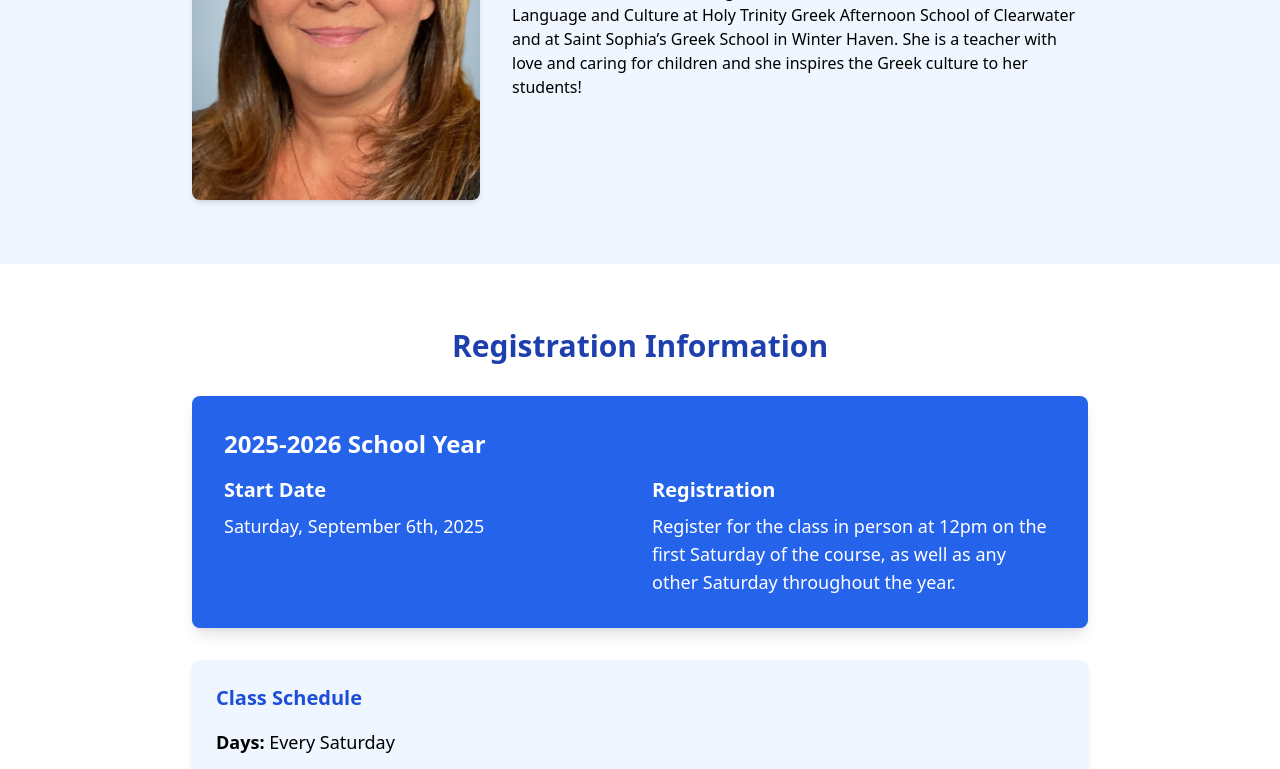
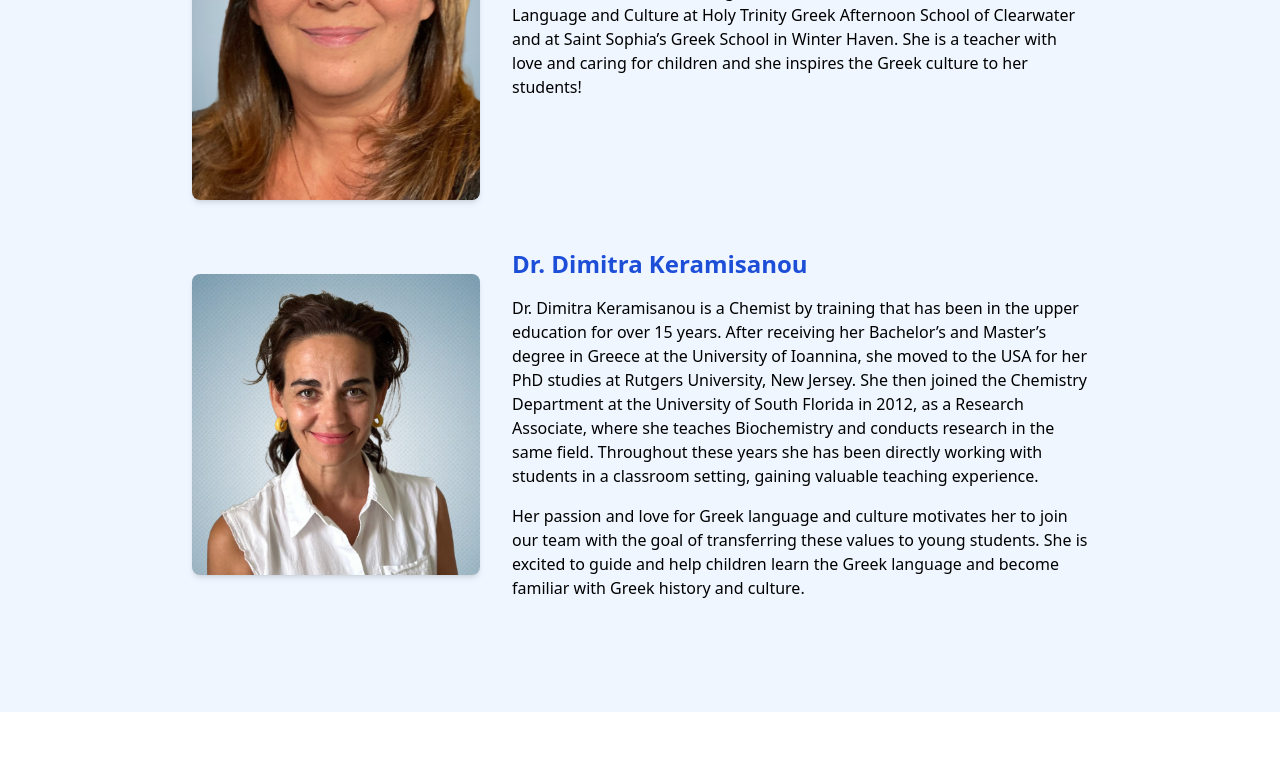
Before and after one commit to tampagreekschool/TGS, a React (Vite) app: page / in a window 1280 px wide. Shown: the part 5238-6007 px from the top of the page. Built offline with nearby package versions, Linux system fonts and the light colour scheme.

Commit message:
Added Dimitra to staff list

```diff
--- a/src/components/Staff.tsx
+++ b/src/components/Staff.tsx
@@ -4,6 +4,7 @@ const Staff = () => {
       <div className="container mx-auto px-4">
         <h2 className="text-3xl font-bold text-center mb-8 text-blue-800">Our Staff</h2>
 
+        {/* Yannis Giavaras */}
         <div className="max-w-4xl mx-auto flex flex-col md:flex-row gap-8 items-center mb-12">
           <div className="md:w-1/3">
             <img
@@ -57,7 +58,7 @@ const Staff = () => {
         </div>
 
         {/* Chrisa Kapnogiannis */}
-        <div className="max-w-4xl mx-auto flex flex-col md:flex-row gap-8 items-center">
+        <div className="max-w-4xl mx-auto flex flex-col md:flex-row gap-8 items-center mb-12">
           <div className="md:w-1/3">
             <img
               src="/images/chrisa_kapnogiannis_photo.jpeg"
@@ -80,6 +81,27 @@ const Staff = () => {
           </div>
         </div>
 
+        {/* Dr. Dimitra Keramisanou */}
+        <div className="max-w-4xl mx-auto flex flex-col md:flex-row gap-8 items-center mb-12">
+          <div className="md:w-1/3">
+            <img
+              src="/images/dimitra_keramisanou_photo.jpeg"
+              alt="Dr. Dimitra Keramisanou Photo"
+              className="rounded-lg shadow-md w-full h-auto object-cover"
+            />
+          </div>
+
+          <div className="md:w-2/3">
+            <h3 className="text-2xl font-bold text-blue-700 mb-4">Dr. Dimitra Keramisanou</h3>
+            <p className="mb-4">
+              Dr. Dimitra Keramisanou is a Chemist by training that has been in the upper education for over 15 years. After receiving her Bachelor’s and Master’s degree in Greece at the University of Ioannina, she moved to the USA for her PhD studies at Rutgers University, New Jersey. She then joined the Chemistry Department at the University of South Florida in 2012, as a Research Associate, where she teaches Biochemistry and conducts research in the same field. Throughout these years she has been directly working with students in a classroom setting, gaining valuable teaching experience.
+            </p>
+            <p>
+              Her passion and love for Greek language and culture motivates her to join our team with the goal of transferring these values to young students. She is excited to guide and help children learn the Greek language and become familiar with Greek history and culture.
+            </p>
+          </div>
+        </div>
+
       </div>
     </section>
   );
```
Also changed, not shown: public/images/dimitra_keramisanou_photo.jpeg (added).
